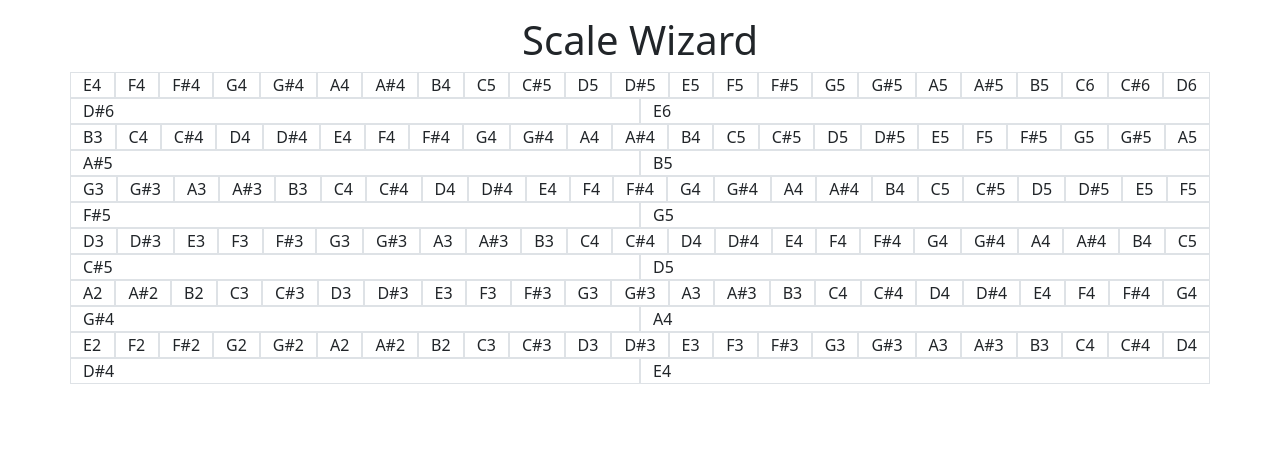
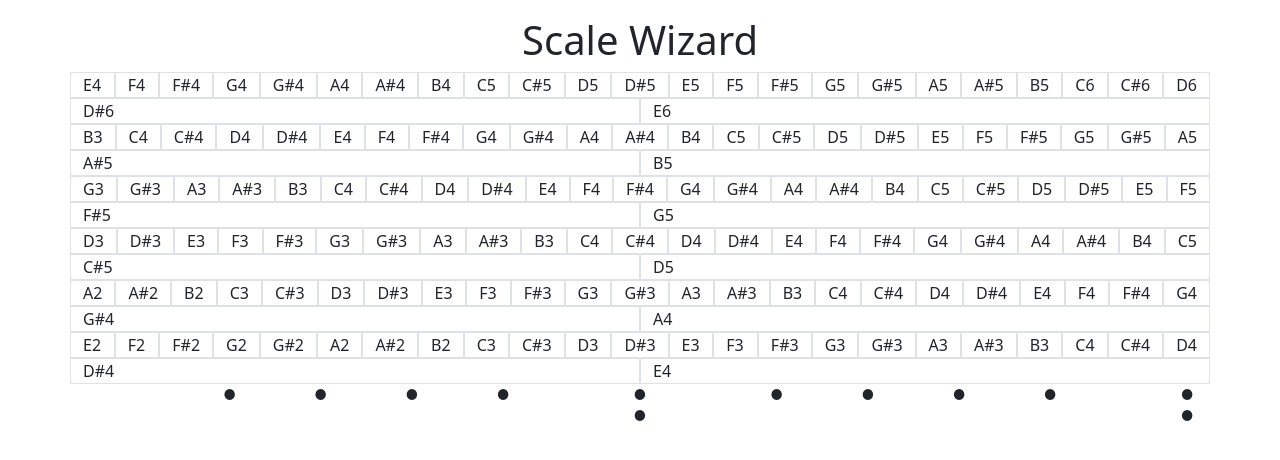
Before and after one commit to AlasdairWallaceMackie/scale-wizard, a React (Create React App) app: page / in a window 1280 px wide. Shown: the top 460 px of the page. Built offline with nearby package versions, Linux system fonts and the light colour scheme.

Commit message:
Add numberOfFrets to state

```diff
--- a/src/App.tsx
+++ b/src/App.tsx
@@ -3,11 +3,12 @@ import React from "react"
 import Fretboard from "./components/Fretboard"
 
 export default function App(){
+    const [numberOfFrets, setNumberOfFrets] = React.useState(24)
+
     return(
         <main className="p-3">
             <h1 className="text-center">Scale Wizard</h1>
-
-            <Fretboard />
+            <Fretboard numberOfFrets={numberOfFrets}/>
         </main>
     )
 }
```
